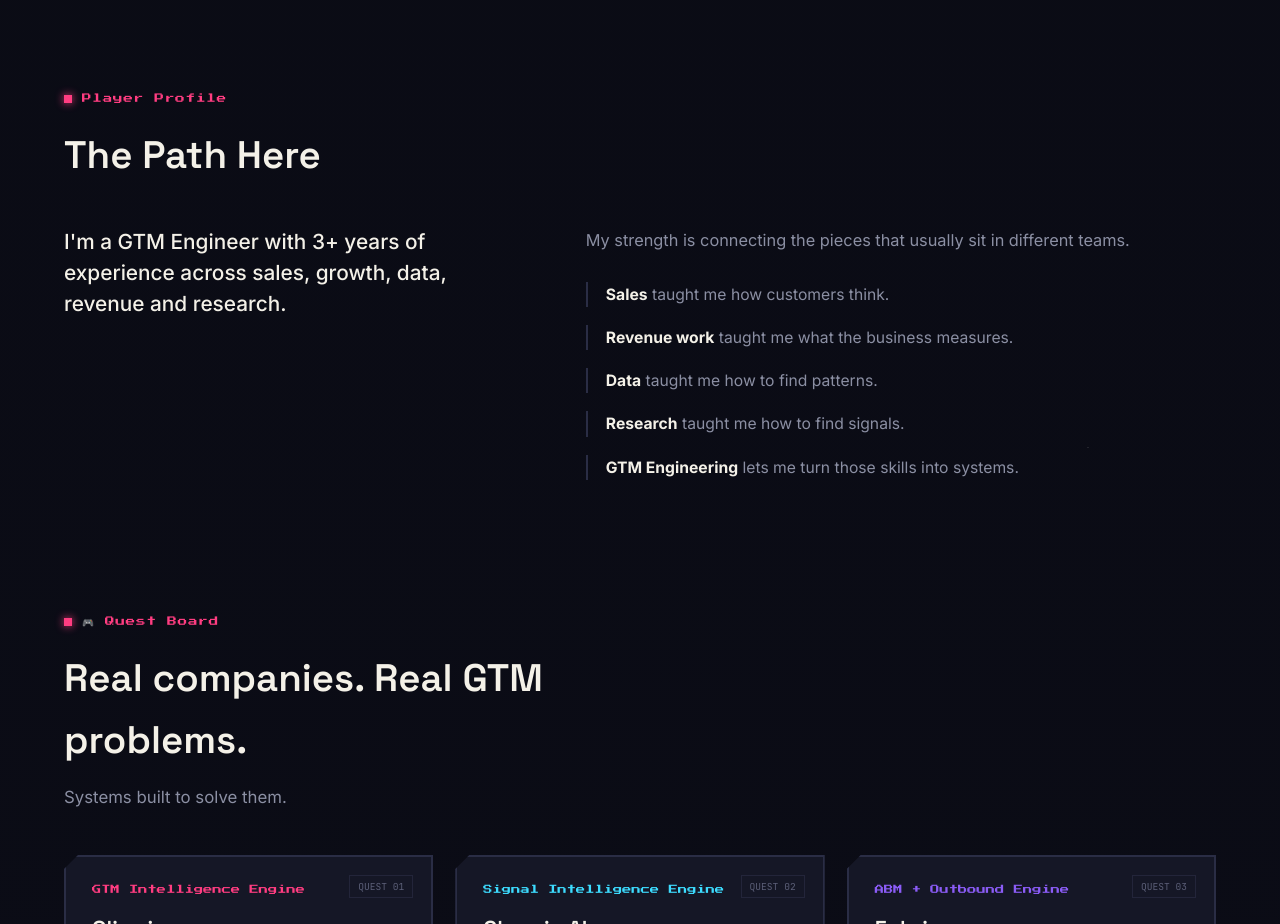
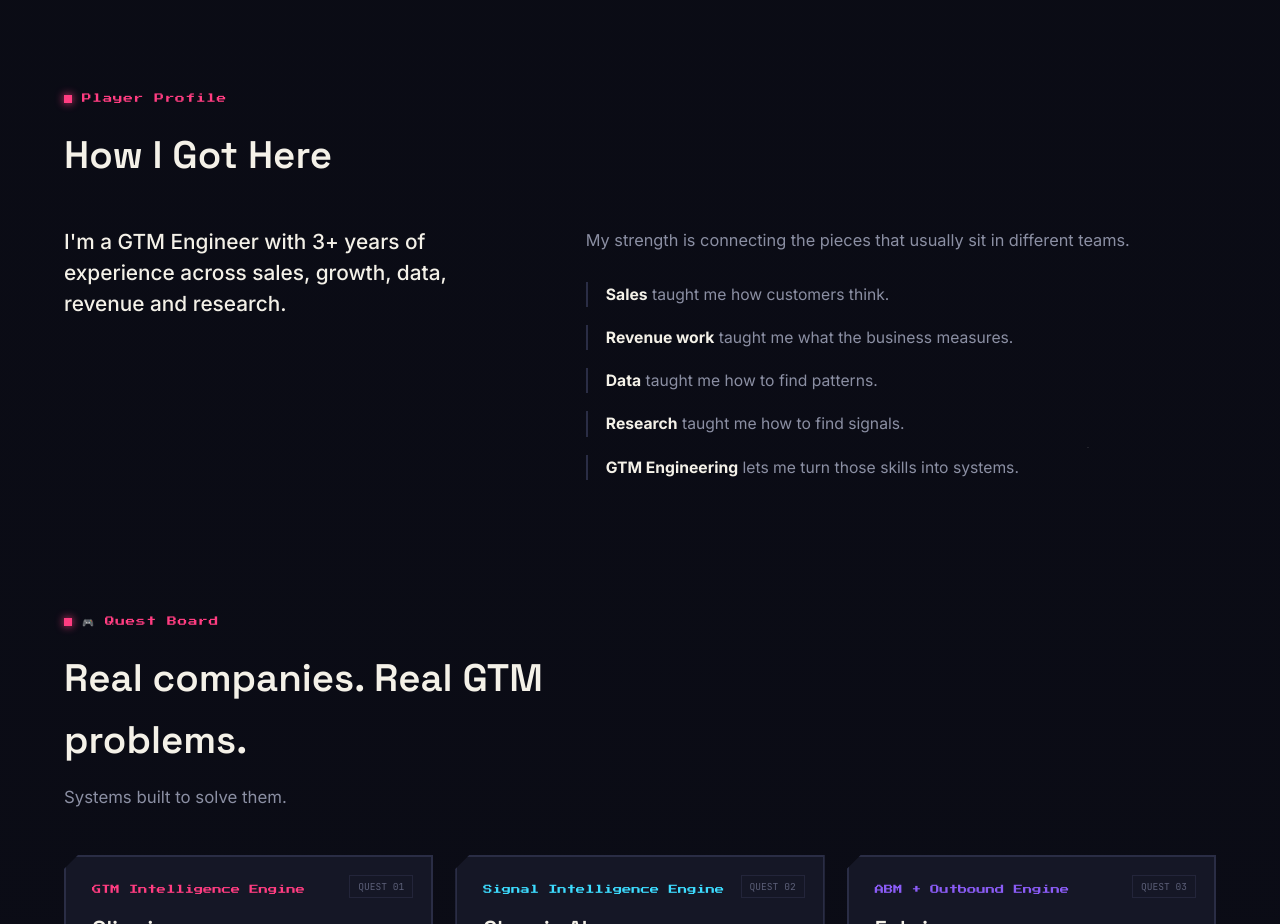
Before and after one commit to Ansu0612/-ansupriya-gtm-portfolio, a React (Vite) app: page / in a window 1280 px wide. Shown: the part 1480-2404 px from the top of the page. Built offline with nearby package versions, Linux system fonts and the light colour scheme.

Commit message:
Change section title from 'The Path Here' to 'How I Got Here'

```diff
--- a/src/components/About.jsx
+++ b/src/components/About.jsx
@@ -2,7 +2,7 @@ export default function About() {
   return (
     <section id="about">
       <span className="eyebrow">Player Profile</span>
-      <h2 className="section-title">The Path Here</h2>
+      <h2 className="section-title">How I Got Here</h2>
 
       <div className="about-grid">
         <p className="about-lede">
```
